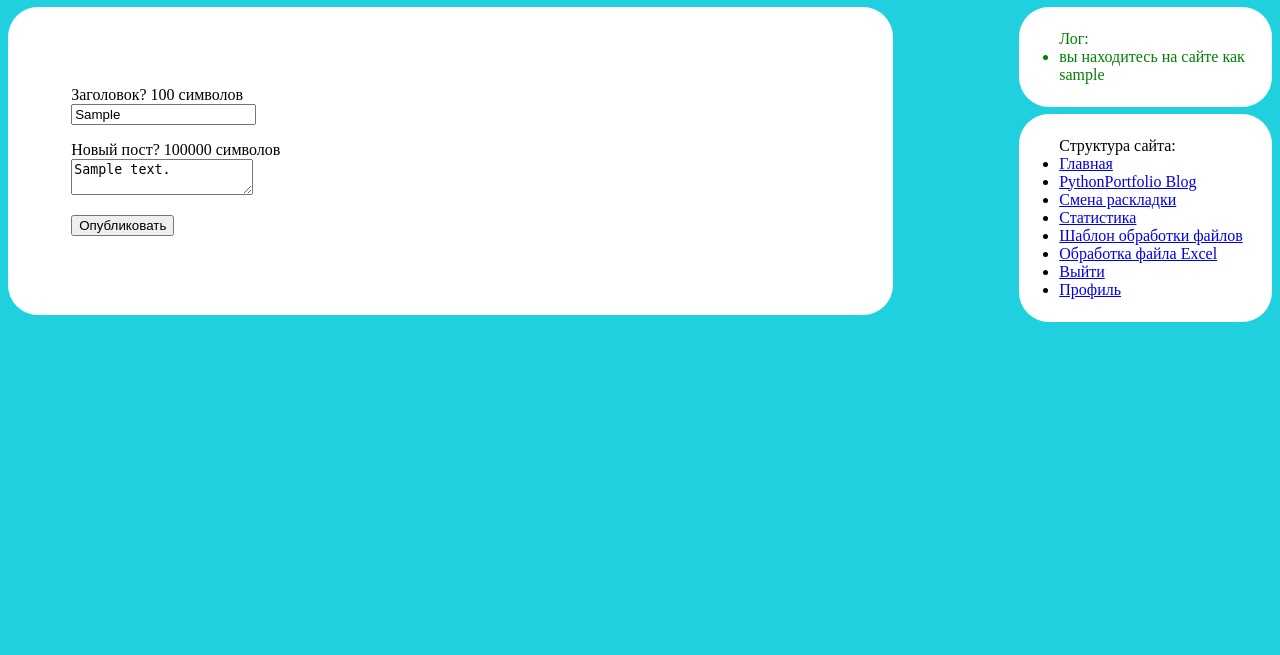
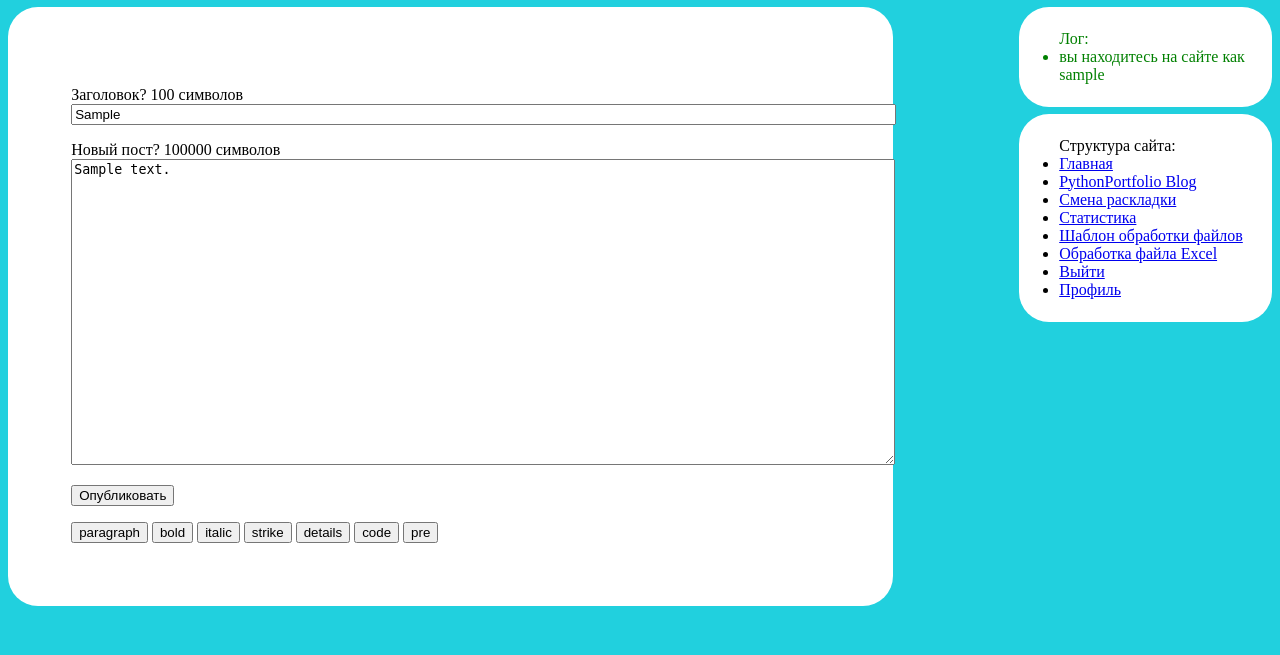
Before and after one commit to GlennMiller1991/PythonPortfolio, a Flask app: page /edit_post/1 in a window 1280 px wide. Shown: the part 145-800 px from the top of the page. Run offline with Flask 2, Linux system fonts and the light colour scheme; a user stored in the database is signed in; tables that the repository leaves empty hold one stand-in row (values such as "Sample post"); some libraries are stand-ins or nearby versions.

Commit message:
Реализована форма редактирования поста, включающая возможность отображения некоторых тегов html

```diff
--- a/config.py
+++ b/config.py
@@ -7,5 +7,5 @@ class Config(object):
     MAX_CONTENT_LENGTH = 5 * 1024 * 1024
     SQLALCHEMY_DATABASE_URI = 'mysql+pymysql://app_user:app_user@localhost/app' if localhost else None
     SQLALCHEMY_TRACK_MODIFICATIONS = False
-    REMEMBER_COOKIE_DOMAIN = 'http://127.0.0.1:5000' if localhost else 'https://glennmiller.pythonanywhere.com'
+    #REMEMBER_COOKIE_DOMAIN = 'http://127.0.0.1:5000' if localhost else 'https://glennmiller.pythonanywhere.com'
     SQLALCHEMY_POOL_RECYCLE = 200
--- a/project/forms.py
+++ b/project/forms.py
@@ -43,7 +43,7 @@ class RegistrationForm(FlaskForm):
     def validate_email(self, email):
         user = User.query.filter_by(email=email.data).first()
         if user is not None:
-            raise ValidationError('Эта почта уже ииспользуется')
+            raise ValidationError('Эта почта уже используется')
 
 class EditProfileForm(FlaskForm):
     username = StringField('Имя', validators=[DataRequired()])
@@ -68,3 +68,10 @@ class PostForm(FlaskForm):
                          validators=[DataRequired(),
                                      Length(min=1, max=100000)])
     submit = SubmitField('Опубликовать')
+    paragraph = SubmitField('paragraph')
+    bold = SubmitField('bold')
+    italic = SubmitField('italic')
+    strike = SubmitField('strike')
+    details = SubmitField('details')
+    code = SubmitField('code')
+    pre = SubmitField('pre')
--- a/project/routes.py
+++ b/project/routes.py
@@ -10,7 +10,7 @@ from jinja2 import Markup
 
 from project.forms import LoginForm, UserFileForm, SwopForm,  RegistrationForm,\
                           EditProfileForm, PostForm
-from project.utils import swoper_logic, clear_instance_path
+from project.utils import swoper_logic, clear_instance_path, tag_replace
 from project import app, os, db
 from project.models import User, IP_field, Post
 from project.file_proc import file_proc_errors, exl_file_proc, template_file_proc
@@ -52,7 +52,6 @@ def edit_post(id):
     if post.author == current_user:
         form = PostForm()
         if form.validate_on_submit():
-            print(form.header.data, '\n', form.post.data)
             if post.header == form.header.data:
                 if post.body != form.post.data:
                     post.body = form.post.data
@@ -76,7 +75,10 @@ def edit_post(id):
 @app.route('/posts/<id>')
 def posts(id):
     post = Post.query.get_or_404(id)
-    body = Markup(post.body.replace('\r\n', '<br>'))
+    body = post.body
+    body = Markup.escape(body)
+    body = tag_replace(body)
+    #body = body.replace('\r\n', '<br>')
     header = post.header
     return render_template('post.html',
                            the_title='Пост',
--- a/project/static/base.css
+++ b/project/static/base.css
@@ -30,3 +30,18 @@ section {
     float: left;
     padding: 5%;
 }
+
+#left_center code {
+  background-color: #F9FE72;
+  font-family: monospace;
+}
+
+#left_center > pre {
+  width: 40%;
+  margin-left: 5%;
+  padding-left: 5%;
+  margin-right: 5%;
+  padding-right: 5%;
+  background-color: #f9fce1;
+  font-family: monospace;
+}
--- a/project/static/script_base.js
+++ b/project/static/script_base.js
@@ -2,7 +2,7 @@ let url = location;
 for (let elem of nava_list.children) {
   for (let innerElem of elem.children) {
     if (innerElem.href == url) {
-innerElem.style.color = 'green';
-}
+      innerElem.style.color = 'green';
+    }
   }
 }
--- /dev/null
+++ b/project/static/script_edit_post.js
@@ -0,0 +1,82 @@
+    let paragraph_func = function() {
+        let post_form_edit = document.getElementById('edit_post_form');
+        let text = post_form_edit.value;
+        let carriageStart = post_form_edit.selectionStart;
+        let carriageEnd = post_form_edit.selectionEnd;
+        let temp_text = text.substring(0, carriageStart) + '[p]' + text.substring(carriageStart, carriageEnd) + '[/p]' + text.substring(carriageEnd);
+        post_form_edit.value = temp_text;
+    }
+    let bold_func = function() {
+        let post_form_edit = document.getElementById('edit_post_form');
+        let text = post_form_edit.value;
+        let carriageStart = post_form_edit.selectionStart;
+        let carriageEnd = post_form_edit.selectionEnd;
+        let temp_text = text.substring(0, carriageStart) + '[b]' + text.substring(carriageStart, carriageEnd) + '[/b]' + text.substring(carriageEnd);
+        post_form_edit.value = temp_text;
+    }
+
+    let italic_func = function() {
+        let post_form_edit = document.getElementById('edit_post_form');
+        let text = post_form_edit.value;
+        let carriageStart = post_form_edit.selectionStart;
+        let carriageEnd = post_form_edit.selectionEnd;
+        let temp_text = text.substring(0, carriageStart) + '[i]' + text.substring(carriageStart, carriageEnd) + '[/i]' + text.substring(carriageEnd);
+        post_form_edit.value = temp_text;
+    }
+
+    let strike_func = function() {
+        let post_form_edit = document.getElementById('edit_post_form');
+        let text = post_form_edit.value;
+        let carriageStart = post_form_edit.selectionStart;
+        let carriageEnd = post_form_edit.selectionEnd;
+        let temp_text = text.substring(0, carriageStart) + '[s]' + text.substring(carriageStart, carriageEnd) + '[/s]' + text.substring(carriageEnd);
+        post_form_edit.value = temp_text;
+    }
+
+    let details_func = function() {
+        let post_form_edit = document.getElementById('edit_post_form');
+        let text = post_form_edit.value;
+        let carriageStart = post_form_edit.selectionStart;
+        let carriageEnd = post_form_edit.selectionEnd;
+        let temp_text = text.substring(0, carriageStart) + '[d]' + text.substring(carriageStart, carriageEnd) + '[/d]' + text.substring(carriageEnd);
+        post_form_edit.value = temp_text;
+    }
+
+    let code_func = function() {
+        let post_form_edit = document.getElementById('edit_post_form');
+        let text = post_form_edit.value;
+        let carriageStart = post_form_edit.selectionStart;
+        let carriageEnd = post_form_edit.selectionEnd;
+        let temp_text = text.substring(0, carriageStart) + '[c]' + text.substring(carriageStart, carriageEnd) + '[/c]' + text.substring(carriageEnd);
+        post_form_edit.value = temp_text;
+    }
+
+    let pre_func = function() {
+        let post_form_edit = document.getElementById('edit_post_form');
+        let text = post_form_edit.value;
+        let carriageStart = post_form_edit.selectionStart;
+        let carriageEnd = post_form_edit.selectionEnd;
+        let temp_text = text.substring(0, carriageStart) + '[pre]' + text.substring(carriageStart, carriageEnd) + '[/pre]' + text.substring(carriageEnd);
+        post_form_edit.value = temp_text;
+    }
+
+    let button_paragraph = document.getElementById('paragraph_button');
+    button_paragraph.onclick = paragraph_func;
+
+    let button_bold = document.getElementById('bold_button');
+    button_bold.onclick = bold_func;
+
+    let button_italic = document.getElementById('italic_button');
+    button_italic.onclick = italic_func;
+
+    let button_strike = document.getElementById('strike_button');
+    button_strike.onclick = strike_func;
+
+    let button_details = document.getElementById('details_button');
+    button_details.onclick = details_func;
+
+    let button_code = document.getElementById('code_button');
+    button_code.onclick = code_func;
+
+    let button_pre = document.getElementById('pre_button');
+    button_pre.onclick = pre_func;
--- a/project/templates/base.html
+++ b/project/templates/base.html
@@ -53,7 +53,7 @@
                         {% endif %}
 
                     </ul>
-                    <script src='{{ url_for('static', filename='script_base.js')}}'></script>
+                    <script src="{{ url_for('static', filename='script_base.js')}}"></script>
                 </section>
             </aside>
             <section id="left_center">
--- a/project/templates/edit_post.html
+++ b/project/templates/edit_post.html
@@ -4,14 +4,14 @@
     {{ form.hidden_tag() }}
     <p>
         {{ form.header.label }}<br>
-        {{ form.header() }}<br>
+        {{ form.header(size=100) }}<br>
         {% for error in form.header.errors %}
         <span style='color: red;'>[{{ error }}]</span>
         {% endfor %}
     </p>
     <p>
         {{ form.post.label }}<br>
-        {{ form.post() }}
+        {{ form.post(id='edit_post_form', rows=20, cols=100) }}<br>
         {% for error in form.post.errors %}
         <span style='color: red;'>[{{ error }}]</span>
         {% endfor %}
@@ -20,4 +20,12 @@
         {{ form.submit() }}
     </p>
 </form>
+        {{ form.paragraph(id='paragraph_button') }}
+        {{ form.bold(id='bold_button') }}
+        {{ form.italic(id='italic_button') }}
+        {{ form.strike(id='strike_button') }}
+        {{ form.details(id='details_button') }}
+        {{ form.code(id='code_button') }}
+        {{ form.pre(id='pre_button') }}
+        <script src="{{ url_for('static', filename='script_edit_post.js') }}"></script>
 {% endblock %}
--- a/project/templates/post.html
+++ b/project/templates/post.html
@@ -1,5 +1,6 @@
 {% extends 'base.html' %}
 {% block content %}
 <h2>{{ header }}</h2>
-<p>{{ body }}</p>
+<hr>
+{{ body }}
 {% endblock %}
```
Also changed, not shown: project/utils.py (+61 -0 lines), 3 other files.
